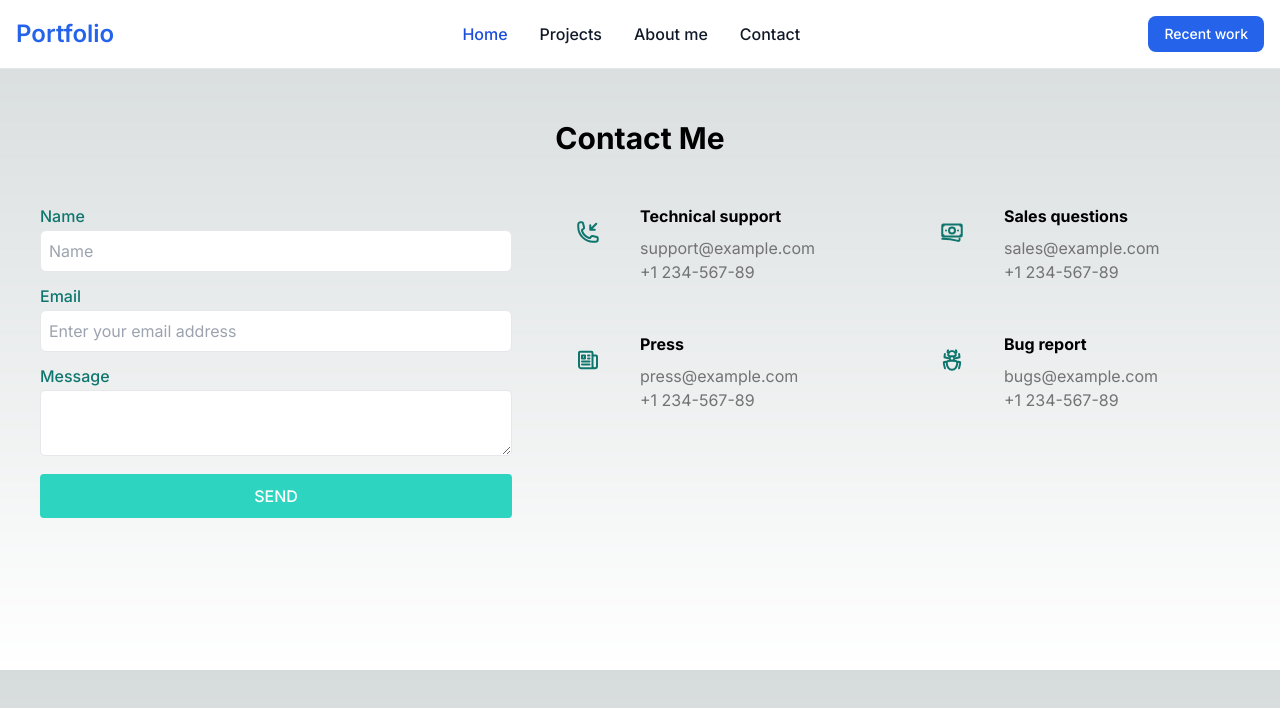
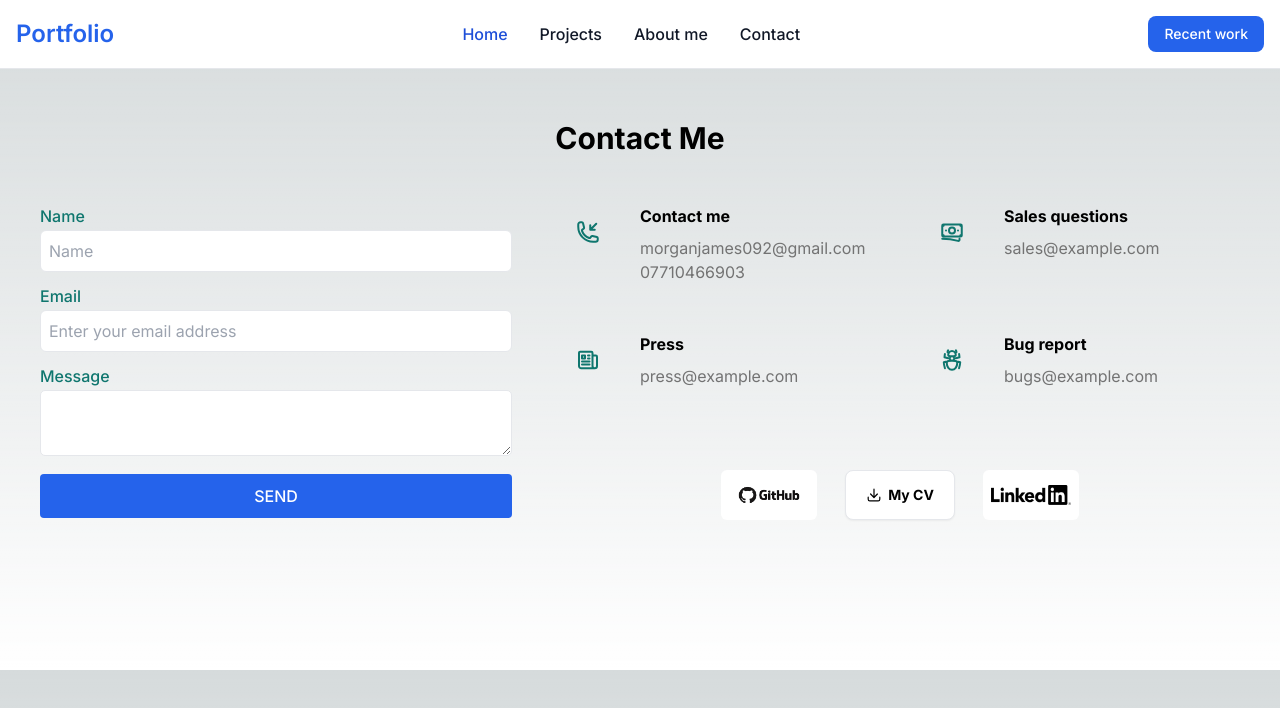
Before and after one commit to Morgan0404/portfolio-website, a Next.js app: page /contact in a window 1280 px wide. Shown: the top 708 px of the page. Built offline with nearby package versions, Linux system fonts and the light colour scheme.

Commit message:
improving contact layout

```diff
--- a/src/components/ContactDetails.tsx
+++ b/src/components/ContactDetails.tsx
@@ -2,6 +2,7 @@ import DownloadCVButton from "./DownloadCVButton";
 import navbar from "@/components/Navbar";
 import Navbar from "@/components/Navbar";
 import React from "react";
+import Image from "next/image";
 function ContactDetails() {
 
     return (
@@ -48,7 +49,7 @@ function ContactDetails() {
                         </div>
 
                         <button type="button"
-                                className="mb-6 inline-block w-full rounded bg-teal-400 px-6 py-2.5 font-medium uppercase leading-normal text-white hover:shadow-md hover:bg-teal-500">
+                                className="mb-6 inline-block w-full rounded bg-blue-600 px-6 py-2.5 font-medium uppercase leading-normal text-white hover:shadow-md hover:bg-teal-500">
                             Send
                         </button>
 
@@ -69,13 +70,13 @@ function ContactDetails() {
                                     </div>
                                     <div className="ml-6 grow">
                                         <p className="mb-2 font-bold">
-                                            Technical support
+                                            Contact me
                                         </p>
                                         <p className="text-neutral-500 ">
-                                            support@example.com
+                                            morganjames092@gmail.com
                                         </p>
                                         <p className="text-neutral-500 ">
-                                            +1 234-567-89
+                                            07710466903
                                         </p>
                                     </div>
                                 </div>
@@ -99,7 +100,7 @@ function ContactDetails() {
                                             sales@example.com
                                         </p>
                                         <p className="text-neutral-500 ">
-                                            +1 234-567-89
+
                                         </p>
                                     </div>
                                 </div>
@@ -121,7 +122,7 @@ function ContactDetails() {
                                             press@example.com
                                         </p>
                                         <p className="text-neutral-500 ">
-                                            +1 234-567-89
+
                                         </p>
                                     </div>
                                 </div>
@@ -145,11 +146,61 @@ function ContactDetails() {
                                             bugs@example.com
                                         </p>
                                         <p className="text-neutral-500">
-                                            +1 234-567-89
+
                                         </p>
                                     </div>
+
+
                                 </div>
                             </div>
+                        </div>
+                        <div className="flex gap-7 justify-center mt-7">
+                            <a
+                                href="https://github.com/Morgan0404"
+                                target="_blank"
+                                rel="noopener noreferrer"
+                                className="bg-white p-2 rounded-md flex items-center justify-center"
+                            >
+                                <Image
+                                    src="/githublogo.png"
+                                    alt="Visit My GitHub"
+                                    width="80"
+                                    height = "7"
+                                    className="h-7 w-20" // Adjust height as needed
+                                />
+                            </a>
+                            <a href={"/MorganJamesCV.pdf"} download="Morgan_James_CV.pdf" >
+                                <button
+                                    type="button"
+                                    className="inline-flex items-center gap-1.5 rounded-lg border border-primary-500 bg-white px-5 py-2.5 text-center text-sm font-bold text-black shadow-sm transition-all hover:border-primary-700 hover:bg-primary-700 focus:ring focus:ring-primary-200 disabled:cursor-not-allowed disabled:border-primary-300 disabled:bg-primary-300"
+                                >
+                                    <svg
+                                        xmlns="http://www.w3.org/2000/svg"
+                                        viewBox="0 0 20 20"
+                                        fill="currentColor"
+                                        className="h-7 w-4"
+                                    >
+                                        <path d="M10.75 2.75a.75.75 0 00-1.5 0v8.614L6.295 8.235a.75.75 0 10-1.09 1.03l4.25 4.5a.75.75 0 001.09 0l4.25-4.5a.75.75 0 00-1.09-1.03l-2.955 3.129V2.75z" />
+                                        <path d="M3.5 12.75a.75.75 0 00-1.5 0v2.5A2.75 2.75 0 004.75 18h10.5A2.75 2.75 0 0018 15.25v-2.5a.75.75 0 00-1.5 0v2.5c0 .69-.56 1.25-1.25 1.25H4.75c-.69 0-1.25-.56-1.25-1.25v-2.5z" />
+                                    </svg>
+                                    My CV
+                                </button>
+                            </a>
+                            <a
+                                href="https://www.linkedin.com/in/morgan-james-09092b295/"
+                                target="_blank"
+                                rel="noopener noreferrer"
+                                className="bg-white p-2 rounded-md flex items-center justify-center"
+                            >
+                                <Image
+                                    src="/linkedin.png"
+                                    alt="Visit My LinkedIn"
+                                    width="80"
+                                    height="5"
+                                />
+                            </a>
+
+
                         </div>
                     </div>
 
```
